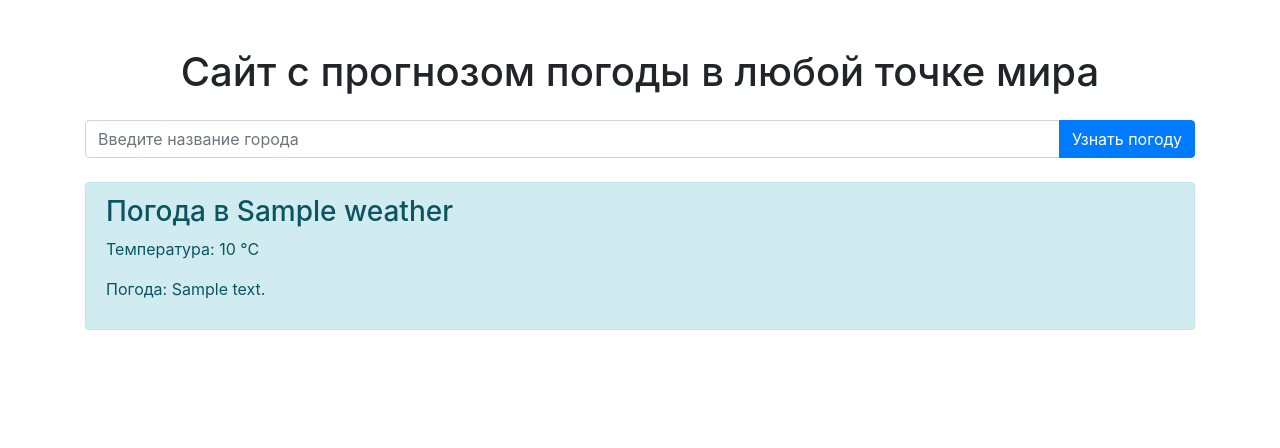
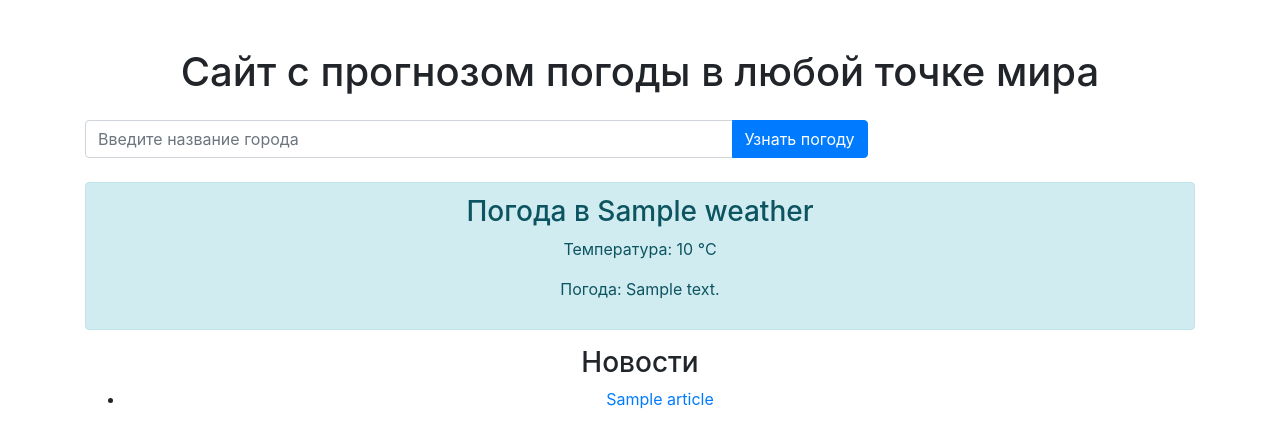
Before and after one commit to janisfs/VD08-API, a Flask app: template templates/index.html in a window 1280 px wide. Shown: the top 448 px of the page. Run offline with Flask 3, Linux system fonts and the light colour scheme; the template is opened without the code that fills it: most values are stand-ins (such as "Sample title", 1, 10 or a date in 2020); some libraries are stand-ins or nearby versions.

Commit message:
add new code

```diff
--- a/main.py
+++ b/main.py
@@ -9,17 +9,24 @@ app = Flask(__name__)
 @app.route('/', methods=['GET', 'POST'])
 def index():
     weather = None
+    news = None
     if request.method == 'POST':
         city = request.form['city']
         weather = get_weather(city)
-    return render_template('index.html', weather=weather)
+        news = get_news()
+    return render_template('index.html', weather=weather, news=news)
 
 def get_weather(city):
     api_key = "d9a0f4c37c536dec3b20825900c97115"
-    url = f"https://api.openweathermap.org/data/2.5/weather?q={city}&appid={api_key}"
+    url = f"https://api.openweathermap.org/data/2.5/weather?q={city}&appid={api_key}&units=metric"
     response = requests.get(url)
     return response.json()
 
+def get_news():
+    api_key = "6f487be6bb4c495491a7f19adc0475dd"
+    url = f"https://newsapi.org/v2/top-headlines?country=us&apiKey={api_key}"
+    response = requests.get(url)
+    return response.json().get('articles', [])
 
 if __name__ == '__main__':
     app.run(debug=True)
--- a/templates/index.html
+++ b/templates/index.html
@@ -12,20 +12,32 @@
 
         <form method="post" class="mb-4">
             <div class="input-group">
-                <input type="text" name="city" class="form-control" placeholder="Введите название города" required>
+                <input type="text" name="city" class="form-control col-md-7"
+                       placeholder="Введите название города" required>
                 <div class="input-group-append">
                     <button type="submit" class="btn btn-primary">Узнать погоду</button>
                 </div>
             </div>
         </form>
 
-        <div class="result">
+        <div class="result text-center">
             {% if weather %}
                 <div class="alert alert-info">
                     <h3>Погода в {{ weather['name'] }}</h3>
                     <p>Температура: {{ weather['main']['temp'] }} °C</p>
                     <p>Погода: {{ weather['weather'][0]['description'] }}</p>
                 </div>
+            {% endif %}
+        </div>
+
+        <div class="result text-center">
+            {% if news %}
+                <h3>Новости</h3>
+                <ul>
+                    {% for article in news %}
+                        <li><a href="{{ article['url'] }}">{{ article['title'] }}</a></li>
+                    {% endfor %}
+                </ul>
             {% endif %}
         </div>
     </div>
```
